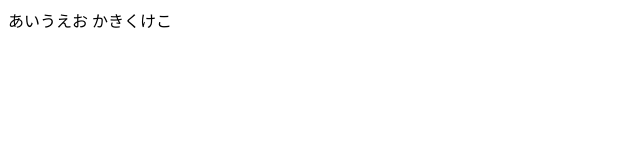
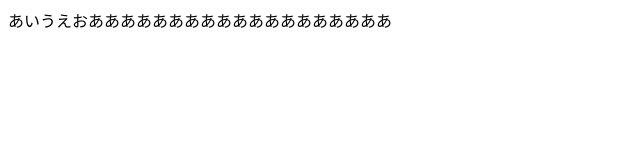
Before and after one commit to ryusei172/20250428, a plain HTML site: page index.html in a window 1280 px wide. Shown: the whole page, without its empty margins (0-640 px from the left). Drawn offline with Linux system fonts and the light colour scheme.

Commit message:
こっこからの編集
直しました

```diff
--- a/index.html
+++ b/index.html
@@ -5,7 +5,6 @@
     <title>タイトル</title>
   </head>
     <body>
-      あいうえお
-      かきくけこ
+      あいうえおあああああああああああああああああああ
     </body>
   </html>
```
